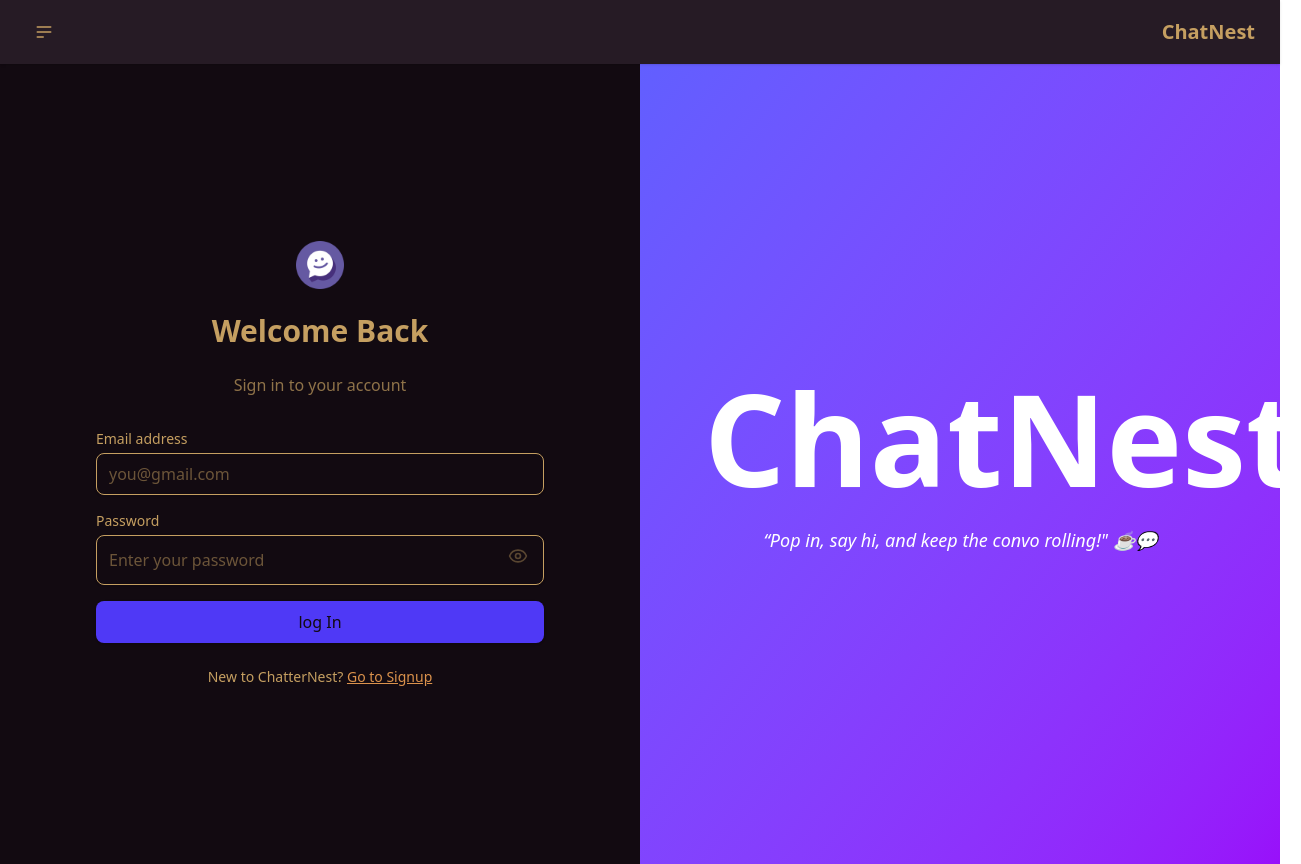
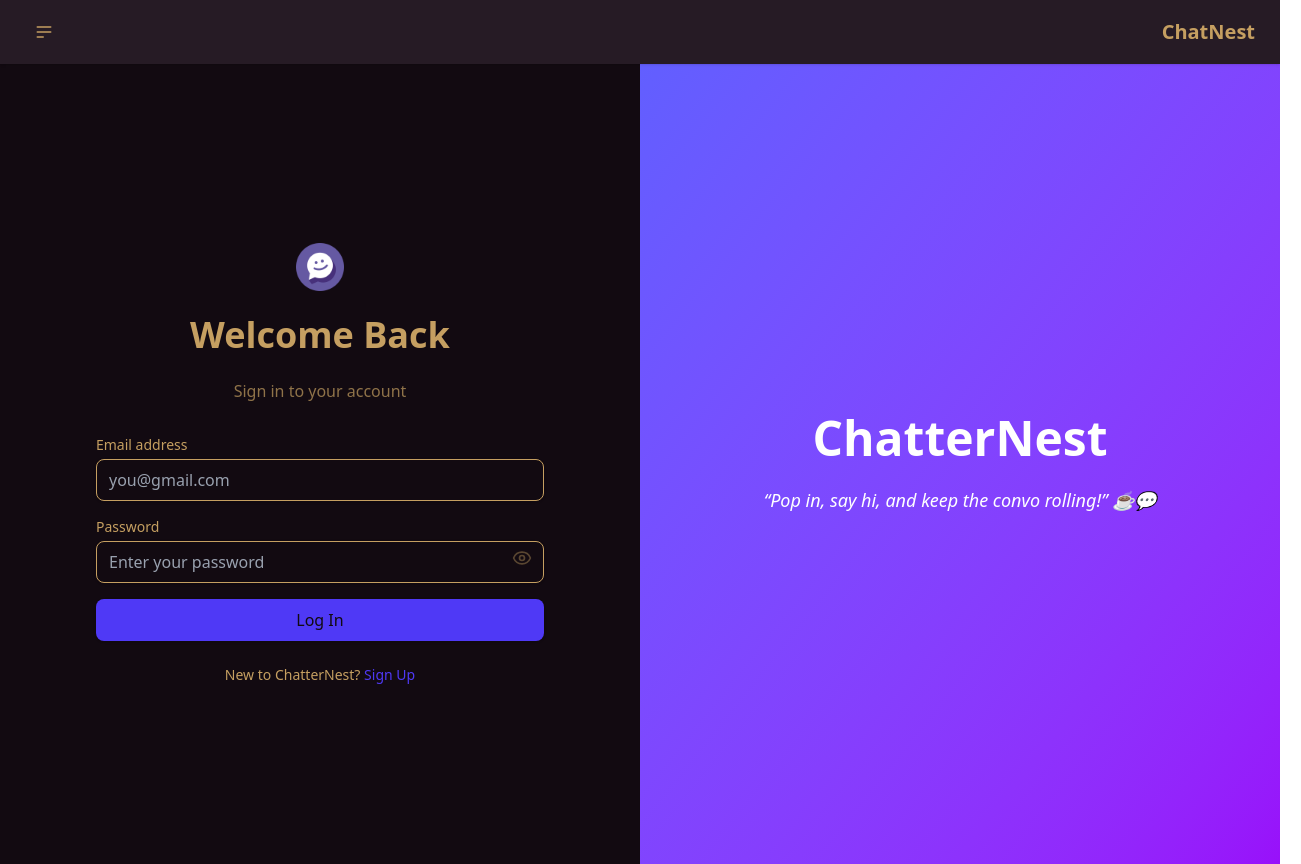
Before and after one commit to Hifzu04/chat_project, a React (Vite) app in the folder frontend/: page /login in a window 1280 px wide. Shown: the whole page, 1301 px wide, since content can reach past the window. Built offline with nearby package versions, Linux system fonts and the light colour scheme; no server answers.

Commit message:
save changes before purging

```diff
--- a/frontend/src/Pages/Login.jsx
+++ b/frontend/src/Pages/Login.jsx
@@ -1,142 +1,144 @@
 import React, { useState } from 'react'
-
-import { Eye, EyeOff, Loader2 } from 'lucide-react';
-//import Meetme from '../assets/Meetme.png'
-import { Link } from 'react-router-dom';
-
-import { useAuthStore } from '../Store/useAuthStore';
-import { useNavigate } from "react-router-dom";
-
-import toast, { Toaster } from 'react-hot-toast';
-
-
-
+import { Eye, EyeOff, Loader2 } from 'lucide-react'
+import { Link, useNavigate } from 'react-router-dom'
+import { useAuthStore } from '../Store/useAuthStore'
+import toast, { Toaster } from 'react-hot-toast'
 
 function Login() {
-      const navigate = useNavigate();
-    const [showPassword , setShowPassword] = useState(false);
-    const [formData, setFormData] = useState({
-        email: "",
-        password: "",
+    const navigate = useNavigate()
+    const [showPassword, setShowPassword] = useState(false)
+    const [formData, setFormData] = useState({ email: '', password: '' })
+    const { login, isLoggingin } = useAuthStore()
 
-    });
-
-    const { login, isLoggingin } = useAuthStore();
-
-
-    const handleSubmit = async  (e) => {
-       e.preventDefault();
-
-        const sucess = await login(formData);
-
-        // if (sucess){
-        //     navigate("/");
-
-        // }
-
+    const handleSubmit = async e => {
+        e.preventDefault()
+        const success = await login(formData)
+        if (success) navigate('/')
+        else toast.error('Login failed')
     }
 
-
-
     return (
-
-        <div className="min-h-screen flex flex-col md:flex-row">
-            {/* {left panel} */}
-            <div className="w-full  md:w-1/2 flex items-center justify-center p-8 bg-base-300">
-
-                <div className="max-w-md w-full space-y-6">
-
-                    {/* logo */}
+        <div className="min-h-screen flex flex-col-reverse md:flex-row">
+            {/* Left / Form Panel */}
+            <div className="w-full md:w-1/2 flex items-center justify-center py-12 px-4 sm:px-6 md:px-8 bg-base-300">
+                <div className="w-full max-w-md space-y-6">
+                    {/* Logo */}
                     <div className="flex justify-center">
-                        <img src={"/Meetme.png"} alt="App Logo" className="h-12 w-auto" />
+                        <img
+                            src="/Meetme.png"
+                            alt="App Logo"
+                            className="h-10 w-auto sm:h-12"
+                        />
                     </div>
-                    <h2 className="mt-6 text-center text-3xl font-extrabold ">
+                    <h2 className="text-center text-2xl sm:text-3xl md:text-4xl font-extrabold">
                         Welcome Back
                     </h2>
-                    <h1 className='text-center text-bold text-base-content/70'>Sign in to your account</h1>
+                    <p className="text-center text-sm sm:text-base text-base-content/70">
+                        Sign in to your account
+                    </p>
 
-                    <form className="mt-8 space-y-4" onSubmit={handleSubmit}>
+                    <form
+                        className="mt-8 space-y-4"
+                        onSubmit={handleSubmit}
+                    >
+                        {/* Email */}
                         <div>
-                            <label className="block text-sm font-medium">
+                            <label
+                                htmlFor="email"
+                                className="block text-sm font-medium"
+                            >
                                 Email address
                             </label>
                             <input
+                                id="email"
                                 name="email"
                                 type="email"
-                                placeholder='you@gmail.com'
+                                placeholder="you@gmail.com"
                                 required
                                 value={formData.email}
-                                onChange={(e) => setFormData({ ...formData, email: e.target.value })}
-                                className="mt-1 block w-full px-3 py-2 border rounded-lg shadow-sm  focus:outline-none focus:ring-indigo-500 focus:border-indigo-500"
+                                onChange={e =>
+                                    setFormData({ ...formData, email: e.target.value })
+                                }
+                                className="mt-1 block w-full px-3 py-2 border rounded-lg shadow-sm placeholder-gray-400 focus:outline-none focus:ring-indigo-500 focus:border-indigo-500"
                             />
                         </div>
+
+                        {/* Password */}
                         <div className="relative">
-                            <label className="block text-sm font-medium">
+                            <label
+                                htmlFor="password"
+                                className="block text-sm font-medium"
+                            >
                                 Password
                             </label>
                             <input
+                                id="password"
                                 name="password"
-                                placeholder='Enter your password'
                                 type={showPassword ? 'text' : 'password'}
+                                placeholder="Enter your password"
                                 required
                                 value={formData.password}
-                                onChange={(e) => setFormData({ ...formData, password: e.target.value })}
-                                className="mt-1 block w-full px-3 py-3 border rounded-lg shadow-sm  focus:outline-none focus:ring-indigo-500 focus:border-indigo-500"
+                                onChange={e =>
+                                    setFormData({ ...formData, password: e.target.value })
+                                }
+                                className="mt-1 block w-full px-3 py-2 border rounded-lg shadow-sm placeholder-gray-400 focus:outline-none focus:ring-indigo-500 focus:border-indigo-500"
                             />
                             <button
                                 type="button"
                                 onClick={() => setShowPassword(!showPassword)}
-                                className="absolute inset-y-0 right-0 pr-4 pt-4 flex items-center text-sm "
+                                className="absolute inset-y-0 translate-y-2 right-0 pr-3 flex items-center"
+                                aria-label="Toggle password visibility"
                             >
                                 {showPassword ? (
-                                    <EyeOff className="size-5 text-base-content/40" />
+                                    <EyeOff className="h-5 w-5 text-base-content/40" />
                                 ) : (
-                                    <Eye className='size-5 text-base-content/40' />
+                                    <Eye className="h-5 w-5 text-base-content/40" />
                                 )}
                             </button>
                         </div>
+
+                        {/* Submit */}
                         <button
                             type="submit"
                             disabled={isLoggingin}
-                            className="w-full flex justify-center py-2 px-4 border border-transparent rounded-lg shadow-sm  bg-indigo-600 text-base-300 hover:bg-indigo-700 focus:outline-none focus:ring-2 focus:ring-indigo-500"
+                            className="w-full flex items-center justify-center py-2 px-4 border border-transparent rounded-lg shadow-sm bg-indigo-600 text-base-300 hover:bg-indigo-700 focus:outline-none focus:ring-2 focus:ring-indigo-500"
                         >
                             {isLoggingin ? (
                                 <>
-                                    <Loader2 className='size-5 animate-spin' />
-                                    Loading...
+                                    <Loader2 className="h-5 w-5 animate-spin" />
+                                    <span className="ml-2 hidden sm:inline">Loading...</span>
                                 </>
-                            ) : ("log In")}
+                            ) : (
+                                'Log In'
+                            )}
                         </button>
                     </form>
 
-
-                    <p className="mt-4 text-center text-sm ">
-                        New to  ChatterNest?{' '}
-                        <Link to="/signup" className="link link-primary ">
-                            Go to Signup
+                    <p className="mt-4 text-center text-sm">
+                        New to ChatterNest?{' '}
+                        <Link
+                            to="/signup"
+                            className="font-medium text-indigo-600 hover:text-indigo-500"
+                        >
+                            Sign Up
                         </Link>
                     </p>
-
-
                 </div>
             </div>
 
-            {/* Right panel */}
+            {/* Right / Promo Panel */}
             <div className="hidden md:flex w-1/2 items-center justify-center bg-gradient-to-br from-indigo-500 to-purple-600 text-white p-8">
-                <div className="max-w-lg text-center space-y-6 ">
-                    <blockquote className='text-9xl font-bold text '>
-                        ChatNest
-                    </blockquote>
-                    <blockquote className="text-lg  italic  ">
-                        “Pop in, say hi, and keep the convo rolling!" ☕💬
-                        {/* <footer className="mt-4 text-sm">— Steve Jobs</footer> */}
-                    </blockquote>
+                <div className="max-w-lg text-center space-y-6">
+                    <h1 className="text-5xl font-bold">ChatterNest</h1>
+                    <p className="text-lg italic">
+                        “Pop in, say hi, and keep the convo rolling!” ☕💬
+                    </p>
                 </div>
             </div>
 
+            {/* Toaster (for toast notifications) */}
+            <Toaster position="top-center" reverseOrder={false} />
         </div>
-
-
     )
 }
 
--- a/frontend/src/Pages/Signup.jsx
+++ b/frontend/src/Pages/Signup.jsx
@@ -1,152 +1,168 @@
-//import meetme from '.../assets/meetme.png'
-import  { useState } from 'react';
-import { Eye, EyeOff, Loader2 } from 'lucide-react';
-// import Meetme from '../assets/Meetme.png'
-import { Link } from 'react-router-dom';
-import toast from 'react-hot-toast';
-import { useAuthStore } from '../Store/useAuthStore';
+import React, { useState } from 'react'
+import { Eye, EyeOff, Loader2 } from 'lucide-react'
+import { Link } from 'react-router-dom'
+import toast, { Toaster } from 'react-hot-toast'
+import { useAuthStore } from '../Store/useAuthStore'
 
 export default function Signup() {
-  const [showPassword, setShowPassword] = useState(false);
+  const [showPassword, setShowPassword] = useState(false)
   const [formData, setFormData] = useState({
     fullname: '',
     email: '',
     password: '',
-  });
+  })
   const { signup, isSigningup } = useAuthStore()
 
   const validateForm = () => {
-        if(!formData.fullname.trim()) return toast.error("full name is required");
-        if(!formData.email.trim()) return toast.error("email is required");
-        if (!/\S+@\S+\.\S+/.test(formData.email)) return toast.error("invalid email address");
-        if(!formData.password.trim()) return toast.error("password is required");
-        if(formData.password.length<6 ) return toast.error("Password must be atleast 6 character");
-
-        return true;
+    if (!formData.fullname.trim())
+      return toast.error('Full name is required')
+    if (!formData.email.trim()) return toast.error('Email is required')
+    if (!/\S+@\S+\.\S+/.test(formData.email))
+      return toast.error('Invalid email address')
+    if (!formData.password.trim())
+      return toast.error('Password is required')
+    if (formData.password.length < 6)
+      return toast.error('Password must be at least 6 characters')
+    return true
   }
 
+  const handleSubmit = e => {
+    e.preventDefault()
+    if (validateForm()) signup(formData)
+  }
 
-  // }
-  const handleSubmit = e => {
+  return (
+    <div className="min-h-screen flex flex-col-reverse md:flex-row">
+      {/* Form Panel */}
+      <div className="w-full md:w-1/2 flex items-center justify-center py-12 px-4 sm:px-6 md:px-8 bg-base-200">
+        <div className="w-full max-w-md space-y-6">
+          {/* Logo */}
+          <div className="flex justify-center">
+            <img
+              src="/Meetme.png"
+              alt="App Logo"
+              className="h-10 w-auto sm:h-12"
+            />
+          </div>
 
-    e.preventDefault();
-
-    // TODO: add your validation here
-
-    const sucesss = validateForm()
-
-    if(sucesss===true){
-      signup(formData)
-    }
-  };
-  return (
-    <div className="min-h-screen flex flex-col md:flex-row">
-      {/* {left panel} */}
-      <div className="w-full  md:w-1/2 flex items-center justify-center p-8 bg-base-200">
-
-        <div className="max-w-md w-full space-y-6">
-
-          {/* logo */}
-          <div className="flex justify-center">
-            <img src={"/Meetme.png"} alt="App Logo" className="h-12 w-auto" />
-          </div>
-          <h2 className="mt-6 text-center text-3xl font-extrabold ">
+          {/* Heading */}
+          <h2 className="text-center text-2xl sm:text-3xl md:text-4xl font-extrabold">
             Create your account
           </h2>
 
+          {/* Form */}
           <form className="mt-8 space-y-4" onSubmit={handleSubmit}>
+            {/* Full Name */}
             <div>
-              <label className="block text-sm font-medium ">
+              <label htmlFor="fullname" className="block text-sm font-medium">
                 Full Name
               </label>
               <input
+                id="fullname"
                 name="fullname"
-                placeholder='Enter your name'
                 type="text"
+                placeholder="Enter your name"
                 required
                 value={formData.fullname}
-                onChange={(e) => setFormData({ ...formData, fullname: e.target.value })}
+                onChange={e =>
+                  setFormData({ ...formData, fullname: e.target.value })
+                }
                 className="mt-1 block w-full px-3 py-2 border rounded-lg shadow-sm placeholder-gray-400 focus:outline-none focus:ring-indigo-500 focus:border-indigo-500"
               />
             </div>
+
+            {/* Email */}
             <div>
-              <label className="block text-sm font-medium">
+              <label htmlFor="email" className="block text-sm font-medium">
                 Email address
               </label>
               <input
+                id="email"
                 name="email"
                 type="email"
-                placeholder='you@gmail.com'
+                placeholder="you@gmail.com"
                 required
                 value={formData.email}
-                onChange={(e) => setFormData({ ...formData, email: e.target.value })}
+                onChange={e =>
+                  setFormData({ ...formData, email: e.target.value })
+                }
                 className="mt-1 block w-full px-3 py-2 border rounded-lg shadow-sm placeholder-gray-400 focus:outline-none focus:ring-indigo-500 focus:border-indigo-500"
               />
             </div>
+
+            {/* Password */}
             <div className="relative">
-              <label className="block text-sm font-medium ">
+              <label htmlFor="password" className="block text-sm font-medium">
                 Password
               </label>
               <input
+                id="password"
                 name="password"
-                placeholder='Enter your password'
                 type={showPassword ? 'text' : 'password'}
+                placeholder="Enter your password"
                 required
                 value={formData.password}
-                onChange={(e) => setFormData({ ...formData, password: e.target.value })}
-                className="mt-1 block w-full px-3 py-3 border rounded-lg shadow-sm placeholder-gray-400 focus:outline-none focus:ring-indigo-500 focus:border-indigo-500"
+                onChange={e =>
+                  setFormData({ ...formData, password: e.target.value })
+                }
+                className="mt-1 block w-full px-3 py-2 border rounded-lg shadow-sm placeholder-gray-400 focus:outline-none focus:ring-indigo-500 focus:border-indigo-500"
               />
               <button
                 type="button"
                 onClick={() => setShowPassword(!showPassword)}
-                className="absolute inset-y-0 right-0 pr-4 pt-4 flex items-center text-sm text-gray-300"
+                className="absolute inset-y-0 translate-y-2  right-0 pr-3 flex items-center"
+                aria-label="Toggle password visibility"
               >
                 {showPassword ? (
-                  <EyeOff className="size-5 text-base-content/40" />
+                  <EyeOff className="h-5 w-5  text-base-content/40" />
                 ) : (
-                  <Eye className='size-5 text-base-content/40' />
+                  <Eye className="h-5 w-5 text-base-content/40" />
                 )}
               </button>
             </div>
+
+            {/* Submit */}
             <button
               type="submit"
               disabled={isSigningup}
-              className="w-full flex justify-center py-2 px-4 border border-transparent rounded-lg shadow-sm text-white bg-indigo-600 hover:bg-indigo-700 focus:outline-none focus:ring-2 focus:ring-indigo-500"
+              className="w-full flex items-center justify-center py-2 px-4 border border-transparent rounded-lg shadow-sm bg-indigo-600 text-base-300 hover:bg-indigo-700 focus:outline-none focus:ring-2 focus:ring-indigo-500"
             >
               {isSigningup ? (
                 <>
-                  <Loader2 className='size-5 animate-spin' />
-                  Loading...
+                  <Loader2 className="h-5 w-5 animate-spin" />
+                  <span className="ml-2 hidden sm:inline">Loading...</span>
                 </>
-              ) : ("Create Account")}
+              ) : (
+                'Create Account'
+              )}
             </button>
           </form>
 
-
-          <p className="mt-4 text-center text-sm ">
+          {/* Link to login */}
+          <p className="mt-4 text-center text-sm">
             Already registered?{' '}
-            <Link to="/login" className="link link-primary ">
-              Go to login
+            <Link
+              to="/login"
+              className="font-medium text-indigo-600 hover:text-indigo-500"
+            >
+              Go to Login
             </Link>
           </p>
-
-
         </div>
       </div>
 
-      {/* Right panel */}
+      {/* Promo Panel */}
       <div className="hidden md:flex w-1/2 items-center justify-center bg-gradient-to-br from-indigo-500 to-purple-600 text-white p-8">
-        <div className="max-w-lg text-center space-y-6 ">
-         <blockquote className='text-9xl  font-bold '>
-           ChatNest
-         </blockquote>
-          <blockquote className="text-lg italic  ">
-            “Pop in, say hi, and keep the convo rolling!" ☕💬
-            {/* <footer className="mt-4 text-sm">— Steve Jobs</footer> */}
-          </blockquote>
+        <div className="max-w-lg text-center space-y-6">
+          <h1 className="text-5xl font-bold">ChatterNest</h1>
+          <p className="text-lg italic">
+            “Pop in, say hi, and keep the convo rolling!” ☕💬
+          </p>
         </div>
       </div>
 
+      {/* Toast Notifications */}
+      <Toaster position="top-center" reverseOrder={false} />
     </div>
   )
-};
+}
```
Also changed, not shown: frontend/index.html (+6 -3 lines), frontend/src/Components/Sidebar.jsx (+5 -5 lines).
